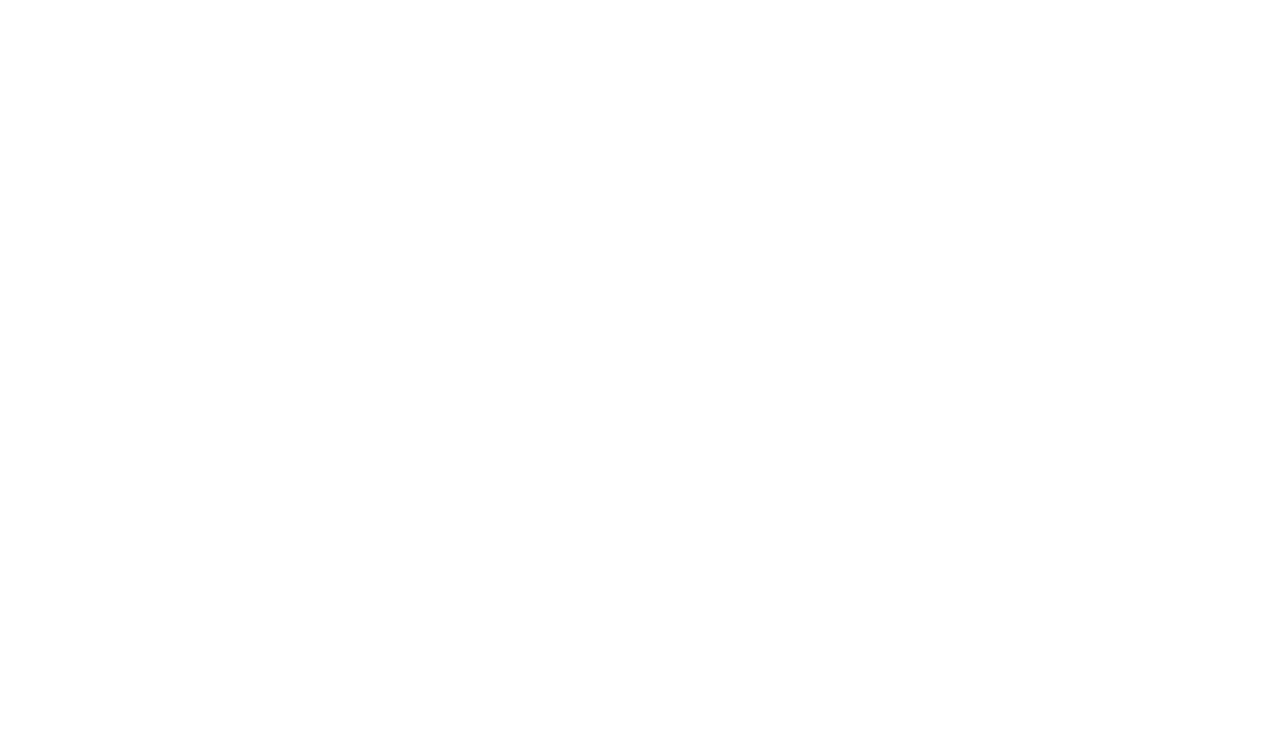
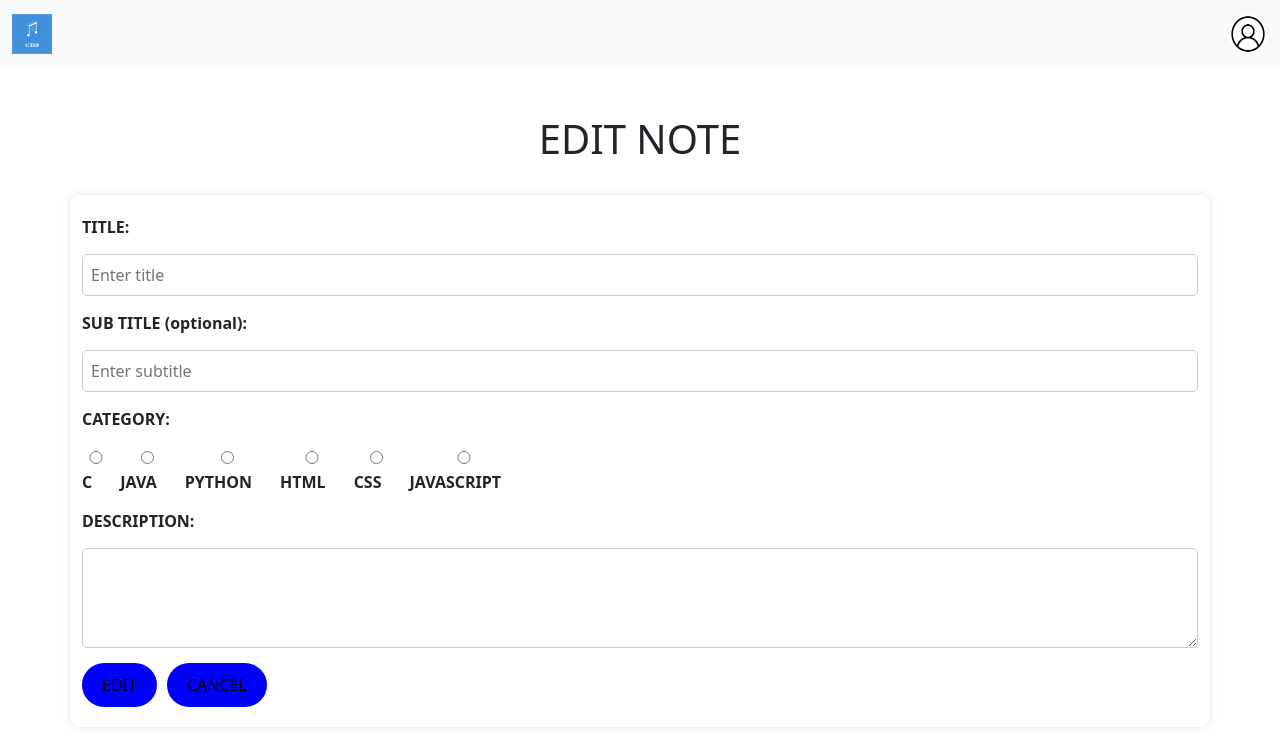
Before and after one commit to sharanjayakumar/Note-taking-application, a React (Create React App) app in the folder project/: page /usereditnote/1 in a window 1280 px wide. Before the commit this address had no page. Shown: the top 746 px of the page. Built offline with nearby package versions, Linux system fonts and the light colour scheme; no server answers.

Commit message:
userlogin

```diff
--- a/project/src/App.js
+++ b/project/src/App.js
@@ -14,6 +14,7 @@
 import Useraddnotes from './Components/User/Addnote';
 import Viewnote from './Components/User/Viewnote';
 import Editnotes from './Components/Admin/Editnotes';
+import Editnote from './Components/User/Editnote';
 
 
 
@@ -36,6 +37,7 @@
         <Route path='/dashboard' element={<Dashboarduser/>}></Route>
         <Route path='/useraddnote' element={<Useraddnotes/>}></Route>
         <Route path='/userviewnote' element={<Viewnote/>}></Route>
+        <Route path='/usereditnote/:id' element={<Editnote></Editnote>}></Route>
       </Routes>
 
     </div>
--- a/project/src/Components/User/Addnote.js
+++ b/project/src/Components/User/Addnote.js
@@ -1,6 +1,7 @@
 import React, { useState } from "react";
 import { Link } from "react-router-dom";
 import axios from 'axios';
+import Nav from "./Nav";
 
 function Addnote() {
   const [data, setDatas] = useState({ title: "", subtitle: "", category: "", description: "" });
@@ -33,6 +34,7 @@
 
   return (
     <div>
+      <Nav/>
       <br />
       <center><h1>ADD NOTES</h1></center>
       <br />
@@ -93,7 +95,7 @@
 
           <div className="button-group">
             <button type="submit" className="bttn">ADD</button>
-            <Link to="/admin-dashboard">
+            <Link to="/dashboard">
               <button type="button" className="bttns">CANCEL</button>
             </Link>
           </div>
--- a/project/src/Components/User/Createacc.js
+++ b/project/src/Components/User/Createacc.js
@@ -22,8 +22,34 @@
     }
   }
     const handleSubmit=(e)=>{
+
       e.preventDefault()
-      addUser()
+      if(validate())
+        {addUser()}
+    }
+    const validate=()=>{
+      let flag = true;
+      if (data.username.length<4)
+      {
+        flag = false;
+        alert("Enter your full name");
+      }
+      if (data.password<8)
+      {
+        flag = false;
+        alert("Enter a strong password");
+      }
+      if (data.phno.length<10)
+      {
+        flag = false;
+        alert("Enter a valid phone number");
+      }
+      if(data.cpasswd != data.password)
+      {
+        flag = false;
+        alert("Password and confirm password are diffrent");
+      }
+      return flag;
     }
 
   return (
--- /dev/null
+++ b/project/src/Components/User/Editnote.js
@@ -0,0 +1,126 @@
+import axios from 'axios'
+import React, { useEffect, useState } from 'react'
+import { Link, useParams } from 'react-router-dom'
+import Nav from './Nav';
+
+function Editnote() {
+    const {id} = useParams();
+    const [data, setData] = useState({ title: "", subtitle: "", category: "", description: "" })
+    const handleChange = (e) => {
+        setData({ ...data, [e.target.name]: e.target.value })
+    }
+    useEffect(()=>{
+        var token = localStorage.getItem("token")
+        axios.get(`http://localhost:3000/userviewnote/${id}`, {
+                headers: {
+                    Authorization: `Bearer ${token}`
+                }
+            })
+                .then((res) => {
+                    setData(res.data);
+                    console.log("Notes fetched:", res.data);
+                })
+
+        },[])
+
+    const editnote = async (id) => {
+        try {
+             var token = localStorage.getItem("token")
+            await axios.put(`http://localhost:3000/user-editnote/${id}`,data,
+                {
+                headers: { Authorization: `Bearer ${token}` }
+            });
+             alert("Note updated successfully")
+        }
+         catch (err) {
+            console.log("error", err);
+            alert("Data not updated");
+        };
+    }
+    const handleSubmit = (e) => {
+        e.preventDefault();
+        console.log("Edited")
+        editnote(id);
+    }
+    return (
+        <div>
+            <Nav/>
+            <br />
+            <br/>
+            <center><h1>EDIT NOTE</h1></center>
+            <br />
+            <div className="container">
+                    <form onSubmit={handleSubmit} className="form1">
+                        <label htmlFor="title">TITLE:</label>
+                        <input
+                            type="text"
+                            id="title"
+                            placeholder="Enter title"
+                            name="title"
+                            onChange={handleChange}
+                            value={data.title}
+
+                        />
+
+                        <label htmlFor="subtitle">SUB TITLE (optional):</label>
+                        <input
+                            type="text"
+                            id="subtitle"
+                            placeholder="Enter subtitle"
+                            name="subtitle"
+                            onChange={handleChange}
+                            value = {data.subtitle}
+                        />
+
+                        <label>CATEGORY:</label>
+                        <div className="radio-group">
+                            <div>
+                                <input type="radio" id="c" value="C" name="category" onChange={handleChange} checked={data.category=="C"} />
+                                <label htmlFor="c">C</label>
+                            </div>
+                            <div>
+                                <input type="radio" id="java" value="JAVA" name="category" onChange={handleChange}checked={data.category=="JAVA"} />
+                                <label htmlFor="java">JAVA</label>
+                            </div>
+                            <div>
+                                <input type="radio" id="python" value="PYTHON" name="category" onChange={handleChange} checked={data.category=="PYTHON"}/>
+                                <label htmlFor="python">PYTHON</label>
+                            </div>
+                            <div>
+                                <input type="radio" id="html" value="HTML" name="category" onChange={handleChange} checked={data.category=="HTML"} />
+                                <label htmlFor="html">HTML</label>
+                            </div>
+                            <div>
+                                <input type="radio" id="css" value="CSS" name="category" onChange={handleChange} checked={data.category=="CSS"} />
+                                <label htmlFor="css">CSS</label>
+                            </div>
+                            <div>
+                                <input type="radio" id="js" value="JAVASCRIPT" name="category" onChange={handleChange} checked={data.category=="JAVASCRIPT"} />
+                                <label htmlFor="js">JAVASCRIPT</label>
+                            </div>
+                        </div>
+
+                        <label htmlFor="desc">DESCRIPTION:</label>
+                        <textarea
+                            id="desc"
+                            name="description"
+                            onChange={handleChange}
+                            value={data.description}
+                        ></textarea>
+
+                        <div className="button-group">
+                            <button type="submit" className="bttn">EDIT</button>
+                            <Link to="/userviewnote">
+                                <button type="button" className="bttns">CANCEL</button>
+                            </Link>
+                        </div>
+                    </form>
+
+
+            </div>
+        </div>
+    )
+}
+
+
+export default Editnote
--- a/project/src/Components/User/Login.js
+++ b/project/src/Components/User/Login.js
@@ -83,7 +83,7 @@
         </center>
         <div className='row'>
           <Link to='/Forgotpassword' className='col-6'>FORGOT PASSWORD</Link>
-          <Link to='/register' className='col-6'>CREATE NEW ACCOUNT?</Link>
+          <Link to='/create_account' className='col-6'>CREATE NEW ACCOUNT?</Link>
         </div>
 
       </form>
--- /dev/null
+++ b/project/src/Components/User/Nav.js
@@ -0,0 +1,21 @@
+import React from 'react'
+import logo from '../../Assets/Notehublogo.JPG'
+import profileIcon from '../../Assets/profile_icon.png'
+function Nav() {
+  return (
+    <div>
+        <nav className="navbar navbar-expand-lg navbar-light bg-light">
+        <div className="container-fluid">
+          <a className="navbar-brand" href="#">
+            <img src={logo} alt="Logo" width="40" height="40" className="d-inline-block align-text-top" />
+          </a>
+          <div className="d-flex ms-auto">
+            <img src={profileIcon} alt="Profile" width="40" height="40" className="rounded-circle" />
+          </div>
+        </div>
+      </nav>
+    </div>
+  )
+}
+
+export default Nav
--- a/project/src/Components/User/Viewnote.js
+++ b/project/src/Components/User/Viewnote.js
@@ -2,12 +2,14 @@
 import 'bootstrap/dist/css/bootstrap.min.css'
 import 'bootstrap/dist/js/bootstrap.bundle.min.js'
 import axios from 'axios'
+import { Link } from 'react-router-dom'
+import Nav from './Nav'
 
 function Viewnotes() {
     const [data, setData] = useState([])
     useEffect(() => {
         const token = localStorage.getItem("token");
-        axios.get('http://localhost:3000/user', {
+        axios.get('http://localhost:3000/userviewnote', {
             headers: {
                 Authorization: `Bearer ${token}`
             }
@@ -20,9 +22,23 @@
                 console.log("Error fetching notes:", err);
             });
     }, []);
-
+    const userdelete = async(id)=>{
+        const confirm = window.confirm("Are you sure you want to delete this note?")
+        if(! confirm)
+        {return;}
+        try{
+            const token = localStorage.getItem("token");
+            await axios.delete(`http://localhost:3000/userdeletenote/${id}`,{headers:{Authorization:`Bearer ${token}`}})
+            alert("Note deleted successfully")
+        }
+        catch(err){
+            console.log(err)
+            alert("failed to delete note")
+        }
+    }
     return (
         <div>
+            <Nav/>
             <div class="container">
                 <center><h1>NOTES</h1></center><br></br>
                 <div class="row">
@@ -34,6 +50,8 @@
                                     <h5>{e.subtitle}</h5>
                                     <p class="card-text">{e.description}</p>
                                     <a href="#" class="btn btn-primary">View more</a>
+                                    <Link class="btn btn-primary" to={`/usereditnote/${e._id}`} style={{marginLeft:"20px"}}>EDIT</Link>
+                                    <button onClick={()=>userdelete(e._id)} class="btn btn-primary" to='/usereditnote' style={{marginLeft:"20px"}}>DELETE</button>
                                 </div>
                             </div>
                         </div>
```
Also changed, not shown: project/src/Components/User/Dashboarduser.js (+8 -17 lines), project/src/Assets/Notehublogo.JPG (added), 1 other file (tests, documents, lock files or other folders).
